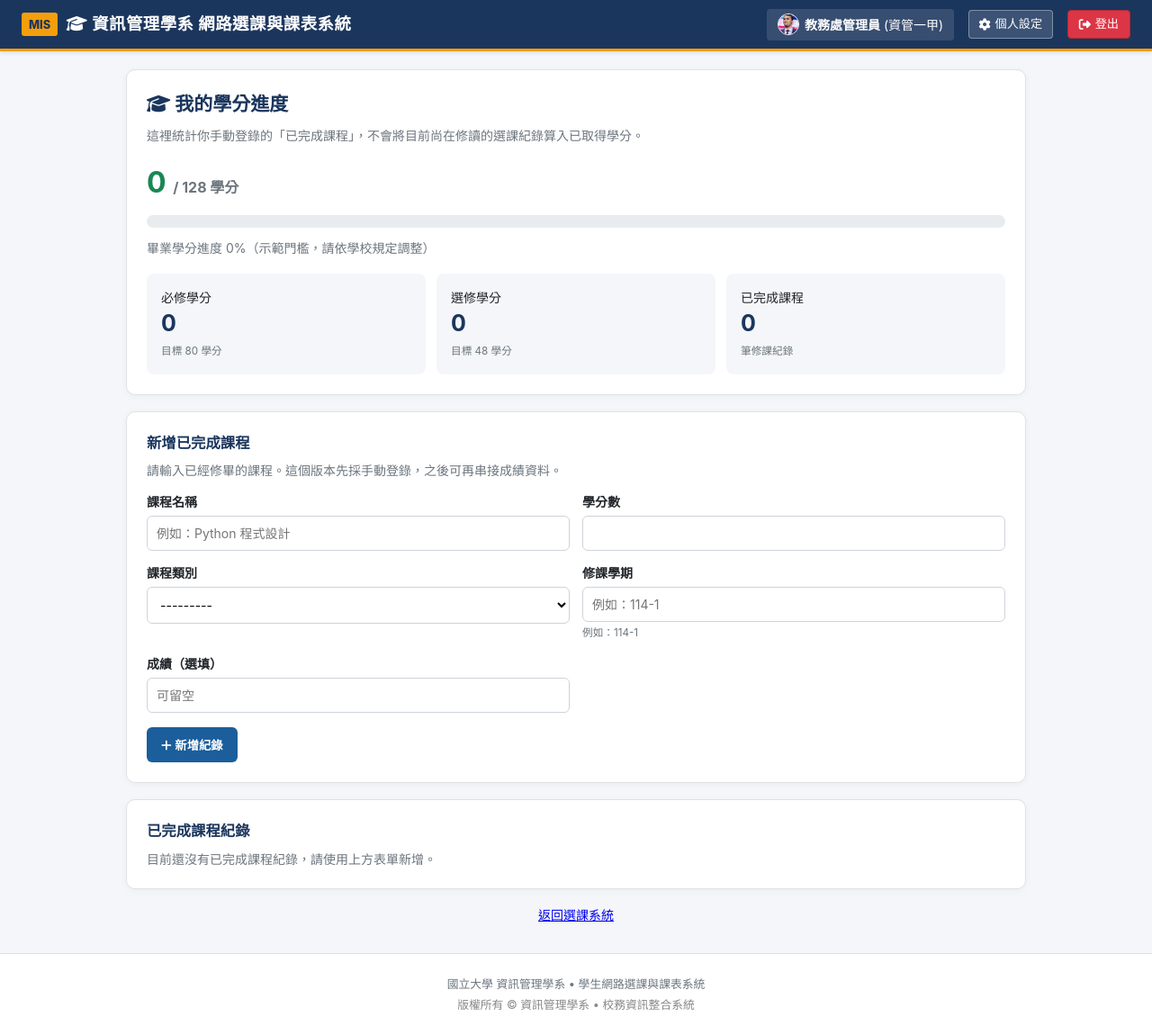
After one commit to Syh815/mid-project-django, a Django app: page /academics/credits/ in a window 1280 px wide. The commit adds this page. Shown: the whole page at 90% size. Run offline with Django 5.2, Linux system fonts and the light colour scheme; a user stored in the database is signed in; data comes from the database, SQL or seed files in the repository; data that the repository does not hold is empty.

Commit message:
Add credit progress feature

```diff
--- /dev/null
+++ b/academics/forms.py
@@ -0,0 +1,19 @@
+from django import forms
+from .models import CompletedCourse
+
+
+class CompletedCourseForm(forms.ModelForm):
+    class Meta:
+        model = CompletedCourse
+        fields = ['course_name', 'credits', 'category', 'semester', 'grade']
+        widgets = {
+            'course_name': forms.TextInput(attrs={'class': 'form-control', 'placeholder': '例如：Python 程式設計'}),
+            'credits': forms.NumberInput(attrs={'class': 'form-control', 'min': 1, 'max': 10}),
+            'category': forms.Select(attrs={'class': 'form-control'}),
+            'semester': forms.TextInput(attrs={'class': 'form-control', 'placeholder': '例如：114-1'}),
+            'grade': forms.NumberInput(attrs={'class': 'form-control', 'min': 0, 'max': 100, 'placeholder': '可留空'}),
+        }
+        labels = {
+            'course_name': '課程名稱', 'credits': '學分數', 'category': '課程類別',
+            'semester': '修課學期', 'grade': '成績（選填）',
+        }
--- /dev/null
+++ b/academics/models.py
@@ -0,0 +1,39 @@
+from django.conf import settings
+from django.core.validators import MinValueValidator, MaxValueValidator
+from django.db import models
+
+
+class CompletedCourse(models.Model):
+    """學生已完成的課程紀錄；獨立於 Enrollment，避免影響現有選課資料。"""
+    CATEGORY_CHOICES = [
+        ('REQUIRED', '必修'),
+        ('ELECTIVE', '選修'),
+    ]
+
+    user = models.ForeignKey(
+        settings.AUTH_USER_MODEL,
+        on_delete=models.CASCADE,
+        related_name='completed_courses',
+        verbose_name='學生',
+    )
+    course_name = models.CharField(max_length=120, verbose_name='課程名稱')
+    credits = models.PositiveSmallIntegerField(
+        validators=[MinValueValidator(1), MaxValueValidator(10)],
+        verbose_name='學分數',
+    )
+    category = models.CharField(max_length=10, choices=CATEGORY_CHOICES, verbose_name='課程類別')
+    semester = models.CharField(max_length=30, verbose_name='修課學期', help_text='例如：114-1')
+    grade = models.PositiveSmallIntegerField(
+        null=True, blank=True,
+        validators=[MinValueValidator(0), MaxValueValidator(100)],
+        verbose_name='成績',
+    )
+    created_at = models.DateTimeField(auto_now_add=True, verbose_name='建立時間')
+
+    class Meta:
+        ordering = ['-semester', 'course_name']
+        verbose_name = '已完成課程'
+        verbose_name_plural = '已完成課程紀錄'
+
+    def __str__(self):
+        return f'{self.user.username} - {self.course_name} ({self.credits} 學分)'
--- /dev/null
+++ b/academics/urls.py
@@ -0,0 +1,9 @@
+from django.urls import path
+from . import views
+
+app_name = 'academics'
+
+urlpatterns = [
+    path('credits/', views.credit_progress, name='credits'),
+    path('credits/<int:record_id>/delete/', views.delete_completed_course, name='delete_credit'),
+]
--- /dev/null
+++ b/academics/views.py
@@ -0,0 +1,58 @@
+from django.contrib import messages
+from django.contrib.auth.decorators import login_required
+from django.db.models import Sum
+from django.shortcuts import get_object_or_404, redirect, render
+from django.views.decorators.http import require_POST
+
+from .forms import CompletedCourseForm
+from .models import CompletedCourse
+
+# 可依照學校正式畢業門檻調整；目前先使用示範值。
+GRADUATION_CREDITS = 128
+REQUIRED_CREDITS = 80
+ELECTIVE_CREDITS = 48
+
+
+@login_required
+
+def credit_progress(request):
+    """顯示登入者自己的已完成課程與學分統計。"""
+    records = CompletedCourse.objects.filter(user=request.user)
+
+    if request.method == 'POST':
+        form = CompletedCourseForm(request.POST)
+        if form.is_valid():
+            record = form.save(commit=False)
+            record.user = request.user
+            record.save()
+            messages.success(request, '已新增修課紀錄。')
+            return redirect('academics:credits')
+    else:
+        form = CompletedCourseForm()
+
+    total = records.aggregate(value=Sum('credits'))['value'] or 0
+    required = records.filter(category='REQUIRED').aggregate(value=Sum('credits'))['value'] or 0
+    elective = records.filter(category='ELECTIVE').aggregate(value=Sum('credits'))['value'] or 0
+    percent = min(round(total / GRADUATION_CREDITS * 100), 100) if GRADUATION_CREDITS else 0
+
+    context = {
+        'form': form,
+        'records': records,
+        'total_credits': total,
+        'required_credits': required,
+        'elective_credits': elective,
+        'graduation_credits': GRADUATION_CREDITS,
+        'required_target': REQUIRED_CREDITS,
+        'elective_target': ELECTIVE_CREDITS,
+        'progress_percent': percent,
+    }
+    return render(request, 'academics/credits.html', context)
+
+
+@login_required
+@require_POST
+def delete_completed_course(request, record_id):
+    record = get_object_or_404(CompletedCourse, pk=record_id, user=request.user)
+    record.delete()
+    messages.success(request, '已刪除該筆修課紀錄。')
+    return redirect('academics:credits')
--- a/config/settings.py
+++ b/config/settings.py
@@ -50,7 +50,8 @@ INSTALLED_APPS = [
     'django.contrib.sessions',
     'django.contrib.messages',
     'django.contrib.staticfiles',
-    'pages'
+    'pages',
+    'academics',
 ]
 
 MIDDLEWARE = [
--- a/config/urls.py
+++ b/config/urls.py
@@ -13,6 +13,7 @@ def no_cache_serve(request, path, document_root=None, show_indexes=False):
 urlpatterns = [
     path('admin/', admin.site.urls),
     path('', include('pages.urls')),
+    path('academics/', include('academics.urls')),
     # 強制支援靜態資源服務（透過反向代理或 Tunnel 訪問能即時更新，防止瀏覽器或 Cloudflare 快取舊圖片）
     re_path(r'^static/(?P<path>.*)$', no_cache_serve, {'document_root': settings.BASE_DIR / 'html'}),
     re_path(r'^media/(?P<path>.*)$', no_cache_serve, {'document_root': settings.MEDIA_ROOT}),
--- /dev/null
+++ b/templates/academics/credits.html
@@ -0,0 +1,55 @@
+{% extends 'base.html' %}
+
+{% block title %}學分進度追蹤{% endblock %}
+
+{% block extra_head %}
+<style>
+.credit-page{max-width:1000px;margin:0 auto}.credit-card{background:#fff;border:1px solid #dee2e6;border-radius:10px;padding:22px;margin-bottom:18px;box-shadow:0 2px 8px rgba(0,0,0,.04)}
+.credit-title{color:#1b365d;margin-bottom:8px}.credit-muted{color:#6c757d}.credit-progress{height:14px;background:#e9ecef;border-radius:20px;overflow:hidden;margin:12px 0}.credit-progress>span{display:block;height:100%;background:#198754;border-radius:20px}
+.credit-stats{display:grid;grid-template-columns:repeat(3,minmax(0,1fr));gap:12px}.credit-stat{background:#f4f6f9;border-radius:8px;padding:16px}.credit-stat strong{display:block;font-size:25px;color:#1b365d}.credit-form{display:grid;grid-template-columns:repeat(2,minmax(0,1fr));gap:14px}.credit-form p{margin:0}.credit-form label{display:block;font-weight:600;margin-bottom:5px}.form-control{width:100%;padding:10px;border:1px solid #ced4da;border-radius:6px;background:#fff}.credit-btn{border:0;border-radius:6px;padding:10px 16px;background:#1b5e9b;color:#fff;cursor:pointer;font-weight:600}.credit-delete{background:#dc3545;padding:6px 10px;font-size:12px}.credit-table{width:100%;border-collapse:collapse}.credit-table th,.credit-table td{padding:11px;border-bottom:1px solid #e9ecef;text-align:left}.credit-table th{background:#f4f6f9}.credit-alert{padding:10px 14px;background:#d1e7dd;color:#0f5132;border-radius:6px;margin-bottom:12px}
+@media(max-width:650px){.credit-stats{grid-template-columns:1fr}.credit-form{grid-template-columns:1fr}.credit-table{font-size:13px}.credit-card{padding:15px}}
+</style>
+{% endblock %}
+
+{% block content %}
+<div class="credit-page">
+    <div class="credit-card">
+        <h2 class="credit-title"><i class="fa-solid fa-graduation-cap"></i> 我的學分進度</h2>
+        <p class="credit-muted">這裡統計你手動登錄的「已完成課程」，不會將目前尚在修讀的選課紀錄算入已取得學分。</p>
+        <h1 style="font-size:32px;color:#198754;margin-top:18px">{{ total_credits }} <small style="font-size:16px;color:#6c757d">/ {{ graduation_credits }} 學分</small></h1>
+        <div class="credit-progress"><span style="width:{{ progress_percent }}%"></span></div>
+        <p class="credit-muted">畢業學分進度 {{ progress_percent }}%（示範門檻，請依學校規定調整）</p>
+        <div class="credit-stats" style="margin-top:18px">
+            <div class="credit-stat"><span>必修學分</span><strong>{{ required_credits }}</strong><small class="credit-muted">目標 {{ required_target }} 學分</small></div>
+            <div class="credit-stat"><span>選修學分</span><strong>{{ elective_credits }}</strong><small class="credit-muted">目標 {{ elective_target }} 學分</small></div>
+            <div class="credit-stat"><span>已完成課程</span><strong>{{ records|length }}</strong><small class="credit-muted">筆修課紀錄</small></div>
+        </div>
+    </div>
+
+    <div class="credit-card">
+        <h3 class="credit-title">新增已完成課程</h3>
+        <p class="credit-muted" style="margin-bottom:14px">請輸入已經修畢的課程。這個版本先採手動登錄，之後可再串接成績資料。</p>
+        {% if messages %}{% for message in messages %}<div class="credit-alert">{{ message }}</div>{% endfor %}{% endif %}
+        <form method="post">
+            {% csrf_token %}
+            {% if form.non_field_errors %}<div class="credit-alert">{{ form.non_field_errors }}</div>{% endif %}
+            <div class="credit-form">
+                {% for field in form %}
+                <p><label for="{{ field.id_for_label }}">{{ field.label }}</label>{{ field }}{% if field.help_text %}<small class="credit-muted">{{ field.help_text }}</small>{% endif %}{% for error in field.errors %}<small style="color:#dc3545">{{ error }}</small>{% endfor %}</p>
+                {% endfor %}
+            </div>
+            <button class="credit-btn" type="submit" style="margin-top:16px"><i class="fa-solid fa-plus"></i> 新增紀錄</button>
+        </form>
+    </div>
+
+    <div class="credit-card">
+        <h3 class="credit-title">已完成課程紀錄</h3>
+        {% if records %}
+        <div style="overflow-x:auto"><table class="credit-table"><thead><tr><th>課程名稱</th><th>學期</th><th>類別</th><th>學分</th><th>成績</th><th>操作</th></tr></thead><tbody>
+        {% for record in records %}<tr><td>{{ record.course_name }}</td><td>{{ record.semester }}</td><td>{{ record.get_category_display }}</td><td>{{ record.credits }}</td><td>{{ record.grade|default:'-' }}</td><td><form method="post" action="{% url 'academics:delete_credit' record.id %}" onsubmit="return confirm('確定刪除這筆修課紀錄？')">{% csrf_token %}<button class="credit-btn credit-delete" type="submit">刪除</button></form></td></tr>{% endfor %}
+        </tbody></table></div>
+        {% else %}<p class="credit-muted">目前還沒有已完成課程紀錄，請使用上方表單新增。</p>{% endif %}
+    </div>
+    <p class="credit-muted" style="text-align:center"><a href="{% url 'pages:index' %}">返回選課系統</a></p>
+</div>
+{% endblock %}
--- a/templates/base.html
+++ b/templates/base.html
@@ -946,6 +946,11 @@ body {
                             <span><strong>{{ request.user.first_name|default:request.user.username }}</strong> ({{ request.user.profile.student_class|default:"資管一甲" }})</span>
                         {% endif %}
                     </div>
+                    {% if request.user.profile.role == 'STUDENT' %}
+                    <a href="{% url 'academics:credits' %}" class="btn-settings" title="學分進度">
+                        <i class="fa-solid fa-graduation-cap"></i> 學分進度
+                    </a>
+                    {% endif %}
                     <a href="{% url 'pages:profile_settings' %}" class="btn-settings" title="個人設定">
                         <i class="fa-solid fa-gear"></i> 個人設定
                     </a>
```
Also changed, not shown: academics/admin.py (added, +9 -0 lines), academics/apps.py (added, +7 -0 lines), academics/tests.py (added, +31 -0 lines), academics/__init__.py (added), academics/migrations/0001_initial.py (added), academics/migrations/__init__.py (added).
